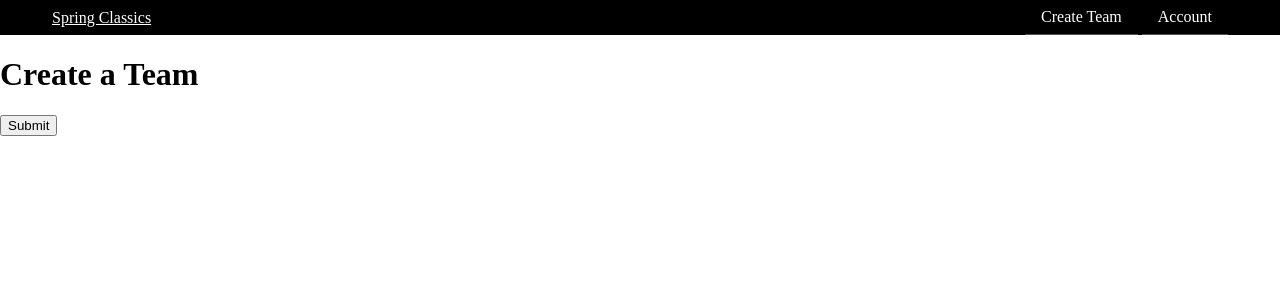
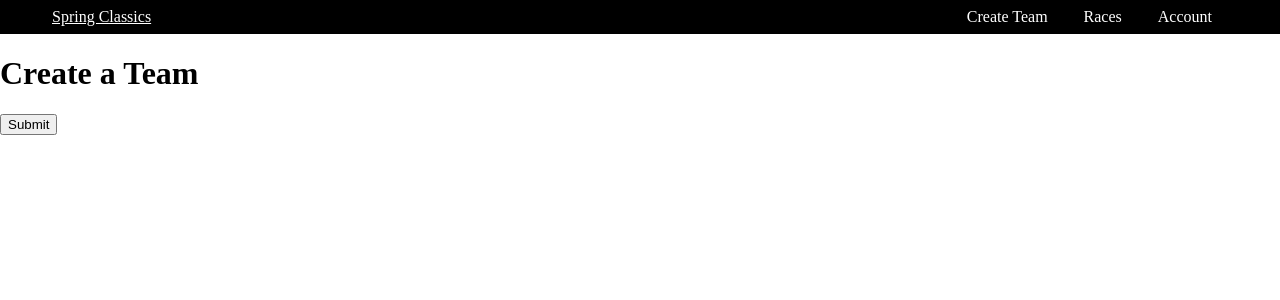
Before and after one commit to joelsmith80/modern-django, a Django app: page /team/add/ in a window 1280 px wide. Shown: the top 300 px of the page. Run offline with Django 3.2, Linux system fonts and the light colour scheme; the visitor is signed in with stand-in values (Sample User, id 1); data that the repository does not hold is empty; parts of the project's set-up code (start-up, migrations or seed data) failed here and were passed over.

Commit message:
Added Races item to main menu. Expecting havoc.

```diff
--- a/project/races/views.py
+++ b/project/races/views.py
@@ -36,7 +36,7 @@ def home(request):
     if request.user.is_authenticated:
         team_list = Team.objects.filter(user = request.user)
     context = {
-        'race_list': race_list,
+        'races': race_list,
         'team_list': team_list
     }
     return render(request, 'races/index.html', context)
--- a/project/static/races/css/style.css
+++ b/project/static/races/css/style.css
@@ -893,22 +893,6 @@ th.rider-info {
   padding: 0;
 }
 
-.site-header {
-  background: black;
-  color: white;
-  padding: 1rem 0;
-}
-.site-header p {
-  margin: 0;
-}
-.site-header a {
-  color: white;
-}
-
-.site-header_login-region {
-  text-align: right;
-}
-
 .my-teams-list {
   list-style: none;
   margin: 0;
@@ -921,6 +905,17 @@ th.rider-info {
   margin: 0;
 }
 
+.site-header {
+  background: black;
+  color: white;
+  padding: 1rem 0;
+}
+.site-header p {
+  margin: 0;
+}
+.site-header a {
+  color: white;
+}
 .site-header .wrap {
   height: 1rem;
   position: relative;
@@ -992,7 +987,7 @@ th.rider-info {
     position: absolute;
     right: 0;
     text-align: right;
-    width: 150px;
+    width: 200px;
   }
   .main-menu ul a:before {
     content: none;
@@ -1001,6 +996,9 @@ th.rider-info {
     display: inline-block;
     position: relative;
   }
+  .main-menu > li a {
+    border: none;
+  }
   .main-menu > li:hover > ul {
     display: block;
   }
@@ -1008,6 +1006,10 @@ th.rider-info {
 
 .main-menu-toggle:checked ~ ul {
   display: block;
+}
+
+.site-header_login-region {
+  text-align: right;
 }
 
 body {
--- a/project/static/races/scss/components/_header.scss
+++ b/project/static/races/scss/components/_header.scss
@@ -1,8 +1,22 @@
 .site-header {
+
+    background: black;
+    color: white;
+    padding: 1rem 0;
+
+    p {
+        margin: 0;
+    }
+
+    a {
+        color: white;
+    }
+
     .wrap {
         height: 1rem;
         position: relative;
     }
+
     @include responsive(35){
         padding: 0;
         .wrap {
@@ -70,7 +84,7 @@
             position: absolute;
             right: 0;
             text-align: right;
-            width: 150px;
+            width: 200px;
             a:before {
                 content: none;
             }
@@ -78,6 +92,9 @@
         > li {
             display: inline-block;
             position: relative;
+            a {
+                border: none;
+            }
             &:hover {
                 > ul {
                     display: block;
@@ -90,3 +107,7 @@
 .main-menu-toggle:checked ~ ul {
     display: block;
 }
+
+.site-header_login-region {
+    text-align: right;
+}
--- a/project/static/races/scss/components/_site-header.scss
+++ /dev/null
@@ -1,18 +0,0 @@
-.site-header {
-
-    background: black;
-    color: white;
-    padding: 1rem 0;
-
-    p {
-        margin: 0;
-    }
-
-    a {
-        color: white;
-    }
-}
-
-.site-header_login-region {
-    text-align: right;
-}
--- a/project/static/races/scss/style.scss
+++ b/project/static/races/scss/style.scss
@@ -22,7 +22,6 @@ COMPONENTS
 @import "components/buttons";
 @import "components/button-set";
 @import "components/cards";
-@import "components/site-header";
 @import "components/my-teams-list";
 @import "components/header";
 
--- /dev/null
+++ b/templates/components/main-nav.html
@@ -0,0 +1,49 @@
+<nav class="main-nav">
+
+    {% if user.is_authenticated %}
+
+        <input type="checkbox" id="main-menu-toggle" name="main-menu-toggle" class="main-menu-toggle mobile-toggle">
+        <label for="main-menu-toggle" class="mobile-toggle-label">Menu</label>
+        <ul class="main-menu">
+
+            {% if user.team_set.all %}
+
+                <li><a href="#">My Teams</a>
+                    <ul>
+                    {% for team in user.team_set.all %}
+                    <li><a href="{% url 'races:team_show' team.id %}">{{ team }}</a></li>
+                    {% endfor %}
+                    <li><a href="{% url 'races:team_add' %}" class="main-menu_create-new-team">New Team</a></li>
+                    </ul>
+                </li>
+
+            {% else %}
+                <li><a href="{% url 'races:team_add' %}">Create Team</a></li>
+            {% endif %}
+
+            <li><a href="#">Races</a>
+                <ul>
+                {% for race in races %}
+                    <li><a href="#">{{ race.name }}</a></li>
+                {% endfor %}
+                </ul>
+            </li>
+
+            <li><a href="#">Account</a>
+                <ul>
+                    <li><a href="{% url 'logout' %}">Log Out</a></li>
+                    <!--<li><a href="/accounts">Edit User</a></li>-->
+                </ul>
+            </li>
+
+        </ul>
+
+    {% else %}
+
+        <ul class="main-menu">
+            <li><a href="{% url 'login' %}">Log In</a></li>
+        </ul>
+
+    {% endif %}
+
+</nav>
--- a/templates/races/index.html
+++ b/templates/races/index.html
@@ -64,9 +64,9 @@
       <h2 class="section-title">Races</h2>
     </header>
     <div class="section-content region">
-      {% if race_list %}
+      {% if races %}
         <ul class="card-set flexgrid m1-one m2-two t-two d-three w-three">
-          {% for race in race_list %}
+          {% for race in races %}
             <li class="card-set-item">
               <article class="race-card card">
                 <figure class="image-space"><a href="{% url 'races:race_show' race.slug %}"></a></figure>
--- a/templates/teams/detail.html
+++ b/templates/teams/detail.html
@@ -78,6 +78,7 @@
 </section>
 {% endif %}
 
+
 <section class="gray-back">
     <div class="wrap">
         <header class="region">
@@ -89,9 +90,9 @@
                     {% for race in races %}
                         <li class="card-set-item">
                             <article class="race-card card">
-                                <figure class="image-space"><a href="{% url 'races:race_show' race.slug %}"></a></figure>
+                                <figure class="image-space"><a href="{% url 'races:team_race' id=team.id slug=race.slug %}"></a></figure>
                                 <header class="text-space">
-                                    <h3 class="title"><a href="{% url 'races:race_show' race.slug %}">{{ race.name }}</a></h3>
+                                    <h3 class="title"><a href="{% url 'races:team_race' id=team.id slug=race.slug %}">{{ race.name }}</a></h3>
                                     <p>{{ race.starts }}</p>
                                     <p>{{ race.description }}</p>
                                     {% if race.results %}
```
Also changed, not shown: templates/base.html (+1 -40 lines), 1 other file.
